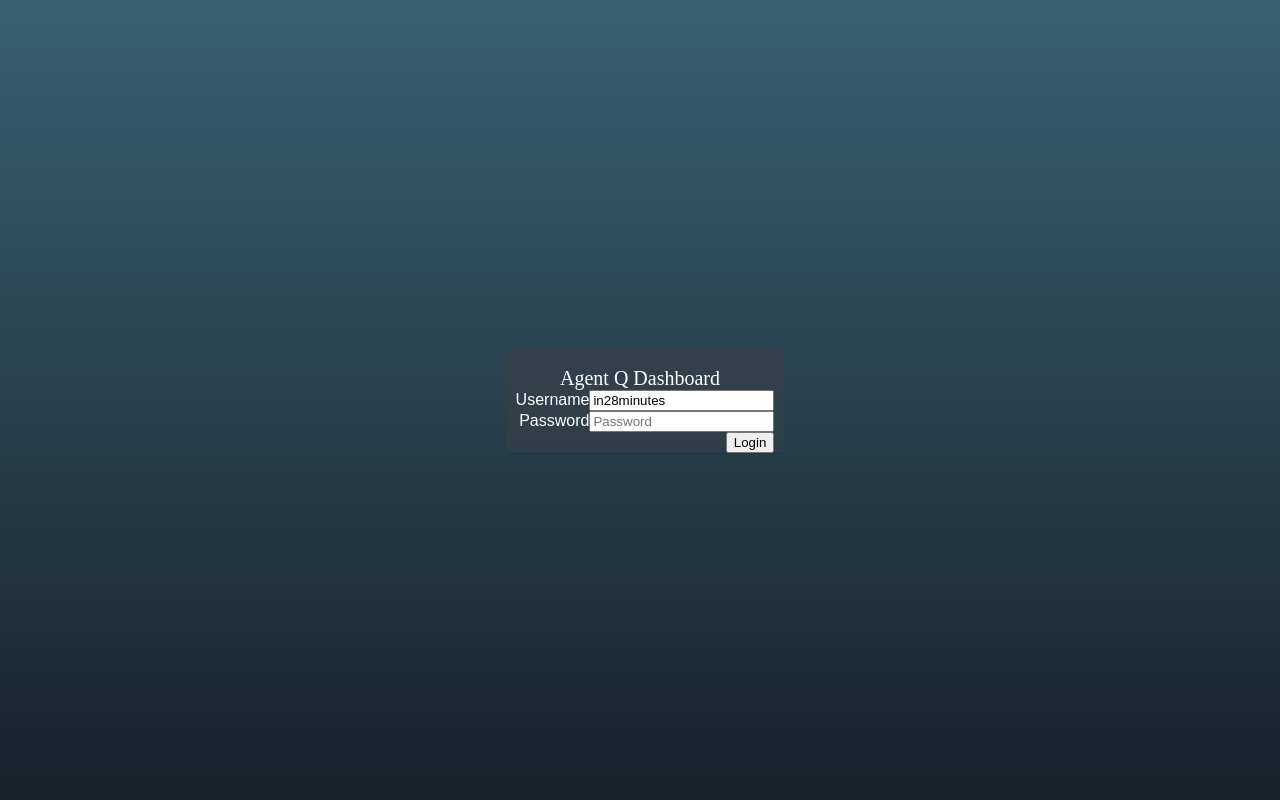
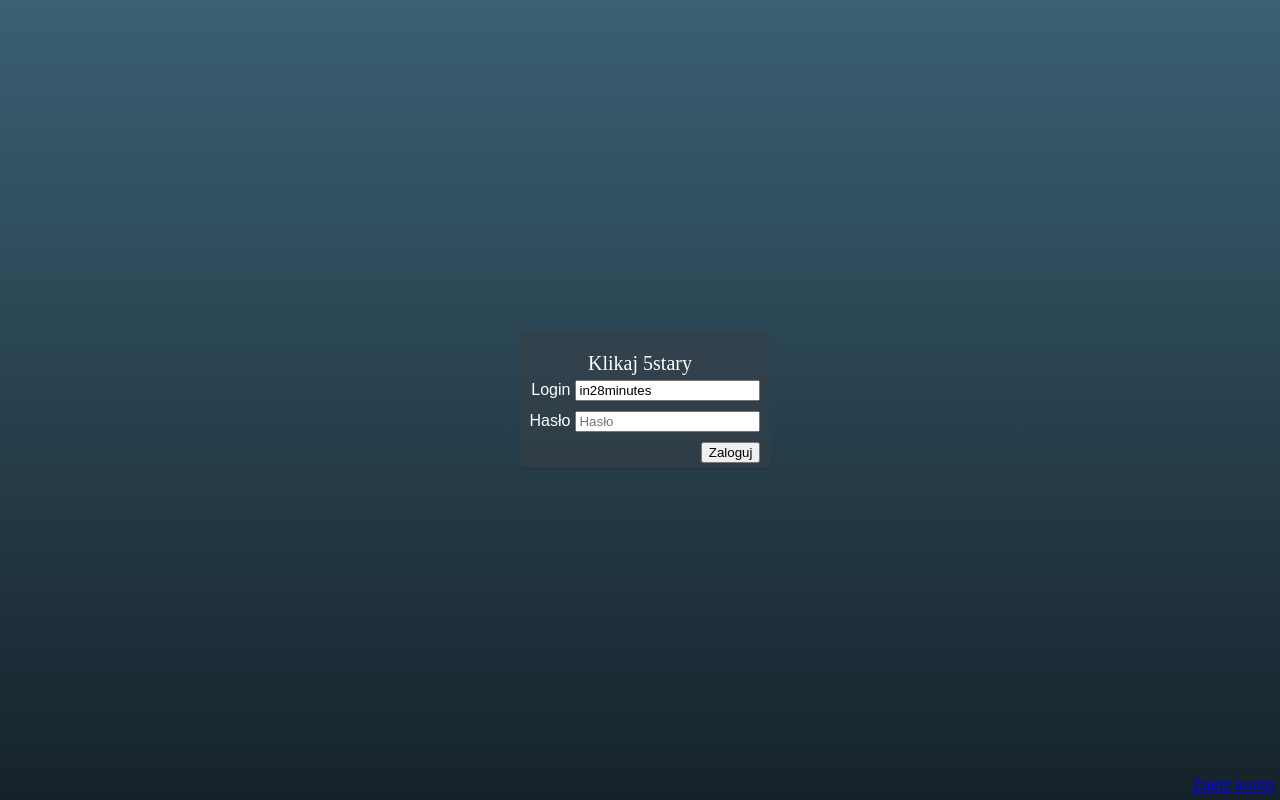
Before and after one commit to mmikita/5starfront, a React (Create React App) app: page / in a window 1280 px wide. Built offline with nearby package versions, Linux system fonts and the light colour scheme.

Commit message:
login form css

```diff
--- a/src/App.css
+++ b/src/App.css
@@ -71,3 +71,11 @@ ul{
 text-align: end;
 padding-right: 10px;
   }
+
+.register{
+position: absolute;
+bottom: 0;
+right: 0;
+padding: 5px;
+
+}
--- a/src/components/LoginComponent.jsx
+++ b/src/components/LoginComponent.jsx
@@ -1,6 +1,7 @@
 import React, { Component } from 'react'
 import AuthenticationService from '../service/AuthenticationService';
 import '../css/Login.css';
+import { Link, withRouter } from 'react-router-dom'
 
 
 class LoginComponent extends Component {
@@ -62,41 +63,32 @@ class LoginComponent extends Component {
             <div className="loginContainer">
 
                 <div className="login">
-                <div className="logo">Agent Q Dashboard</div>
+                    <div className="logo">Klikaj 5stary</div>
                     <div>
                         {this.state.hasLoginFailed && <div className="alert alert-warning">Nieprawidłowe dane</div>}
                         {this.state.showSuccessMessage && <div>Zalogowany</div>}
-
                         <div className="form-field">
 
-                        <label className="user" htmlFor="login-username"><span className="hidden">Username</span></label>
-                        <input id="login-username" type="text" className="form-input" placeholder="Username" name="username" value={this.state.username} onChange={this.handleChange} required />
+                            <label className="user" htmlFor="login-username"><span className="hidden">Login</span></label>
+                            <input id="login-username" type="text" className="form-input" placeholder="Login" name="username" value={this.state.username} onChange={this.handleChange} required />
+                        </div>
+                        <div className="form-field">
+                            <label className="lock" htmlFor="login-password"><span className="hidden">Hasło</span></label>
+                            <input id="login-password" type="password" className="form-input" placeholder="Hasło" name="password" value={this.state.password} onChange={this.handleChange} required />
+                        </div>
+                        <div className="row form-field">
+                            <button className="btn btn-success" onClick={this.loginClicked}>Zaloguj</button>
                         </div>
 
-
-
-
-                    <div className="form-field">
-                        <label className="lock" htmlFor="login-password"><span className="hidden">Password</span></label>
-                        <input id="login-password" type="password" className="form-input" placeholder="Password" name="password" value={this.state.password} onChange={this.handleChange} required />
-
+                    </div>
+                </div>
+                    <div className="register">
+                        <Link className="nav-link" to="/logout" onClick={AuthenticationService.logout}>Załóż konto</Link>
+                    </div>
 
             </div>
 
 
-
-
-
-
-
-
-                    <div className="form-field">
-                        <button className="btn btn-success" onClick={this.loginClicked}>Login</button>
-                    </div>
-
-                </div>
-            </div>
-             </div>
         )
     }
 }
--- a/src/css/Login.css
+++ b/src/css/Login.css
@@ -40,3 +40,12 @@ body {
     padding: 20px 20px 0;
     margin:0;
   }
+
+.form-field{
+padding: 5px 0;
+
+}
+label{
+padding-right: 5px;
+
+}
```
Lines whose indentation alone changed are shown as unchanged.
